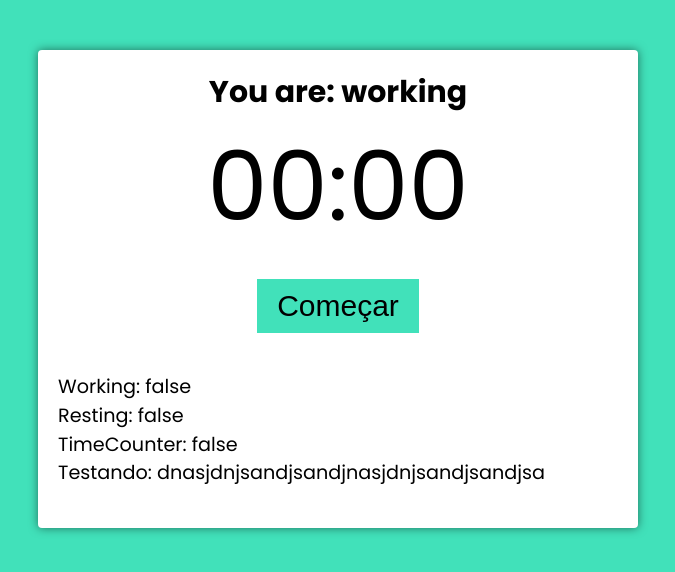
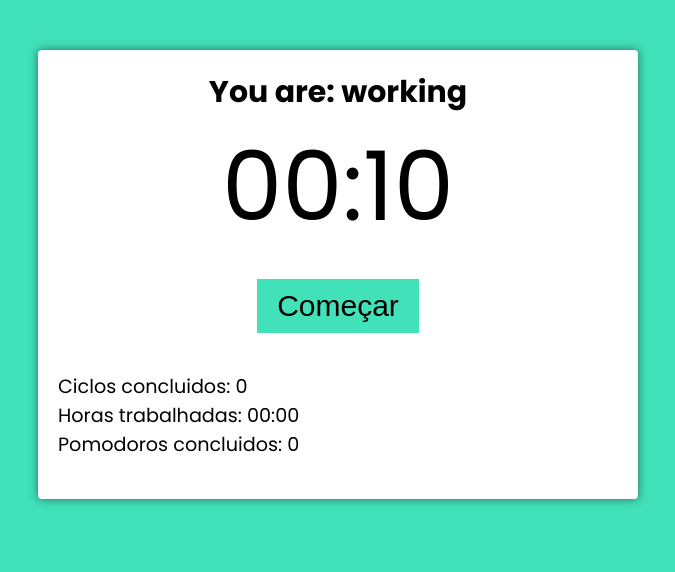
Before and after one commit to iamdevmarcos/pomodoro-web, a React (Create React App) app: page / in a window 1280 px wide. Shown: the top 572 px of the page, without its empty margins (302-977 px from the left). Built offline with nearby package versions, Linux system fonts and the light colour scheme.

Commit message:
feat: add logic of pomodoro

```diff
--- a/src/components/organisms/PomodoroTimer/index.tsx
+++ b/src/components/organisms/PomodoroTimer/index.tsx
@@ -1,15 +1,14 @@
-import React, { useEffect, useState } from "react";
+import React, { useCallback, useEffect, useState } from "react";
 import { Container } from "./styles";
-
 import { PomodoroTimerProps } from "../../../interfaces/pomodoro";
 
 import { useInterval } from "../../../hooks/useInterval";
 
 import { Timer, Button } from "../../index";
+import secondsToTime from "../../../utils/secondsToTime";
 
 const bellStart = require("../../../assets/sounds/bell-start.mp3");
 const bellFinish = require("../../../assets/sounds/bell-finish.mp3");
-
 const audioStartWorking = new Audio(bellStart);
 const audioStopWorking = new Audio(bellFinish);
 
@@ -20,21 +19,30 @@ const PomodoroTimer: React.FC<PomodoroTimerProps> = ({
   cycles,
 }) => {
   const [mainTime, setMainTime] = useState(defaultTime);
+
   const [timeCounter, setTimeCounter] = useState(false);
   const [working, setWorking] = useState(false);
   const [resting, setResting] = useState(false);
 
-  const startWorking = () => {
+  const [workCycles, setWorkCycles] = useState(
+    new Array(cycles - 1).fill(true)
+  );
+  const [completedCycles, setCompletedCycles] = useState(0);
+  const [numbeOfPomodoros, setNumbeOfPomodoros] = useState(0);
+  const [fullWorkingTime, setFullWorkingTime] = useState(0);
+
+  const startWorking = useCallback(() => {
     setTimeCounter(true);
     setWorking(true);
     setResting(false);
     setMainTime(defaultTime);
 
+    audioStartWorking.currentTime = 0;
     audioStartWorking.play();
-    audioStartWorking.currentTime = 0;
-  };
+  }, [defaultTime]);
 
-  const startResting = (long: boolean) => {
+  const startResting = useCallback(
+    (long: boolean) => {
       setTimeCounter(true);
       setWorking(false);
       setResting(true);
@@ -45,9 +53,11 @@ const PomodoroTimer: React.FC<PomodoroTimerProps> = ({
         setMainTime(shortRestTime);
       }
 
+      audioStopWorking.currentTime = 0;
       audioStopWorking.play();
-    audioStopWorking.currentTime = 0;
-  };
+    },
+    [longRestTime, shortRestTime]
+  );
 
   useInterval(
     () => {
@@ -59,7 +69,31 @@ const PomodoroTimer: React.FC<PomodoroTimerProps> = ({
   useEffect(() => {
     if (working) document.body.classList.add("working");
     if (resting) document.body.classList.remove("working");
-  }, [working, resting]);
+
+    if (mainTime > 0) return;
+
+    if (working && workCycles.length > 0) {
+      startResting(false);
+      workCycles.pop();
+    } else if (working && workCycles.length <= 0) {
+      startResting(true);
+      setWorkCycles(new Array(cycles - 1).fill(true));
+      setCompletedCycles((prevState) => prevState + 1);
+    }
+
+    if (working) setNumbeOfPomodoros(numbeOfPomodoros + 1);
+    if (resting) startWorking();
+  }, [
+    working,
+    resting,
+    mainTime,
+    workCycles,
+    startResting,
+    cycles,
+    numbeOfPomodoros,
+    completedCycles,
+    startWorking,
+  ]);
 
   return (
     <Container>
@@ -83,10 +117,9 @@ const PomodoroTimer: React.FC<PomodoroTimerProps> = ({
         </div>
 
         <div className="details">
-          <p>Working: {working.toString()}</p>
-          <p>Resting: {resting.toString()}</p>
-          <p>TimeCounter: {timeCounter.toString()}</p>
-          <p>Testando: dnasjdnjsandjsandjnasjdnjsandjsandjsa</p>
+          <p>Ciclos concluidos: {completedCycles}</p>
+          <p>Horas trabalhadas: {secondsToTime(fullWorkingTime)}</p>
+          <p>Pomodoros concluidos: {numbeOfPomodoros}</p>
         </div>
       </div>
     </Container>
--- a/src/pages/Home/index.tsx
+++ b/src/pages/Home/index.tsx
@@ -7,9 +7,9 @@ const Home: React.FC = () => {
   return (
     <Container>
       <PomodoroTimer
-        defaultTime={3600}
-        shortRestTime={300}
-        longRestTime={900}
+        defaultTime={10}
+        shortRestTime={5}
+        longRestTime={5}
         cycles={4}
       />
     </Container>
```
Lines whose indentation alone changed are shown as unchanged.
